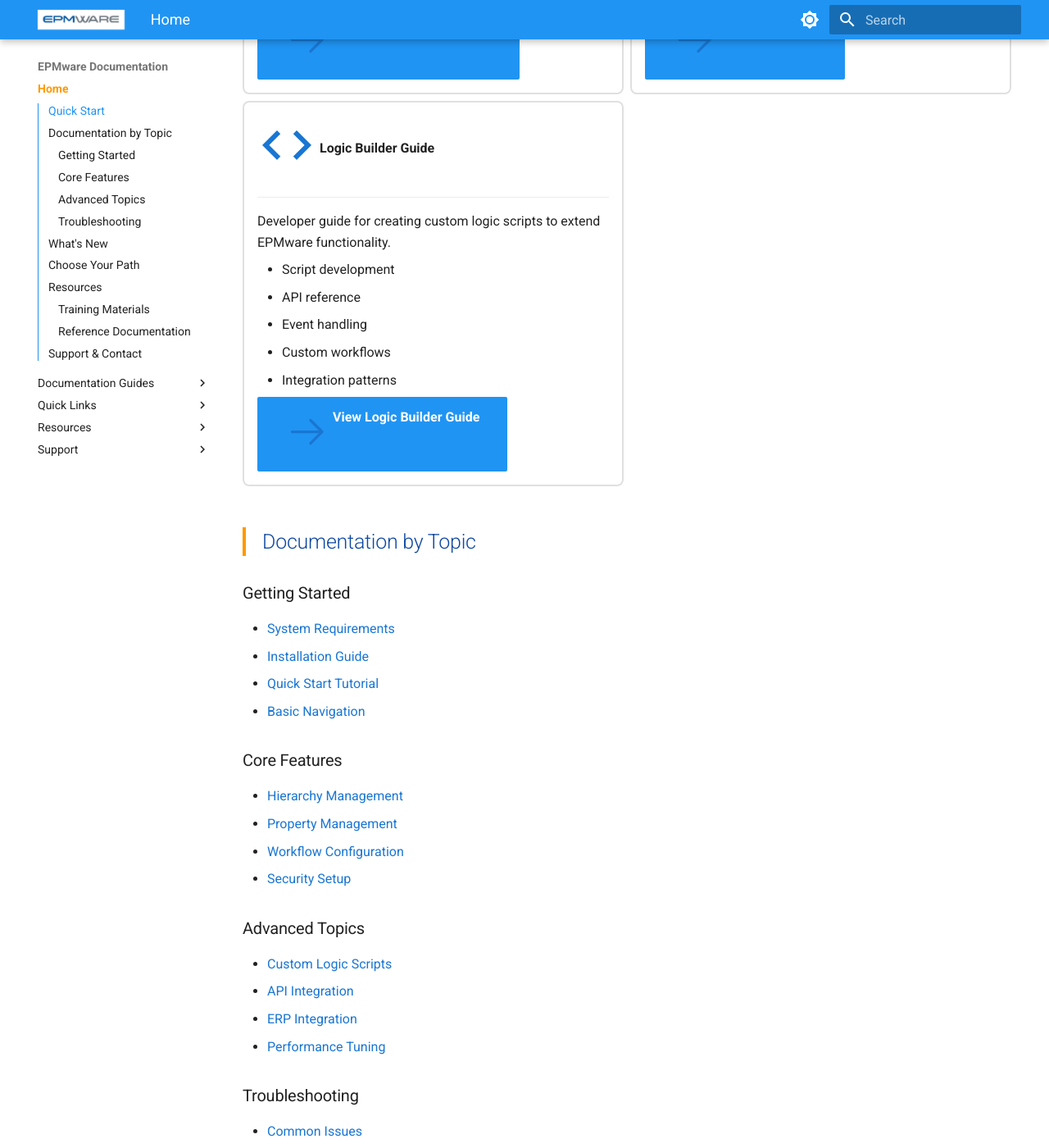
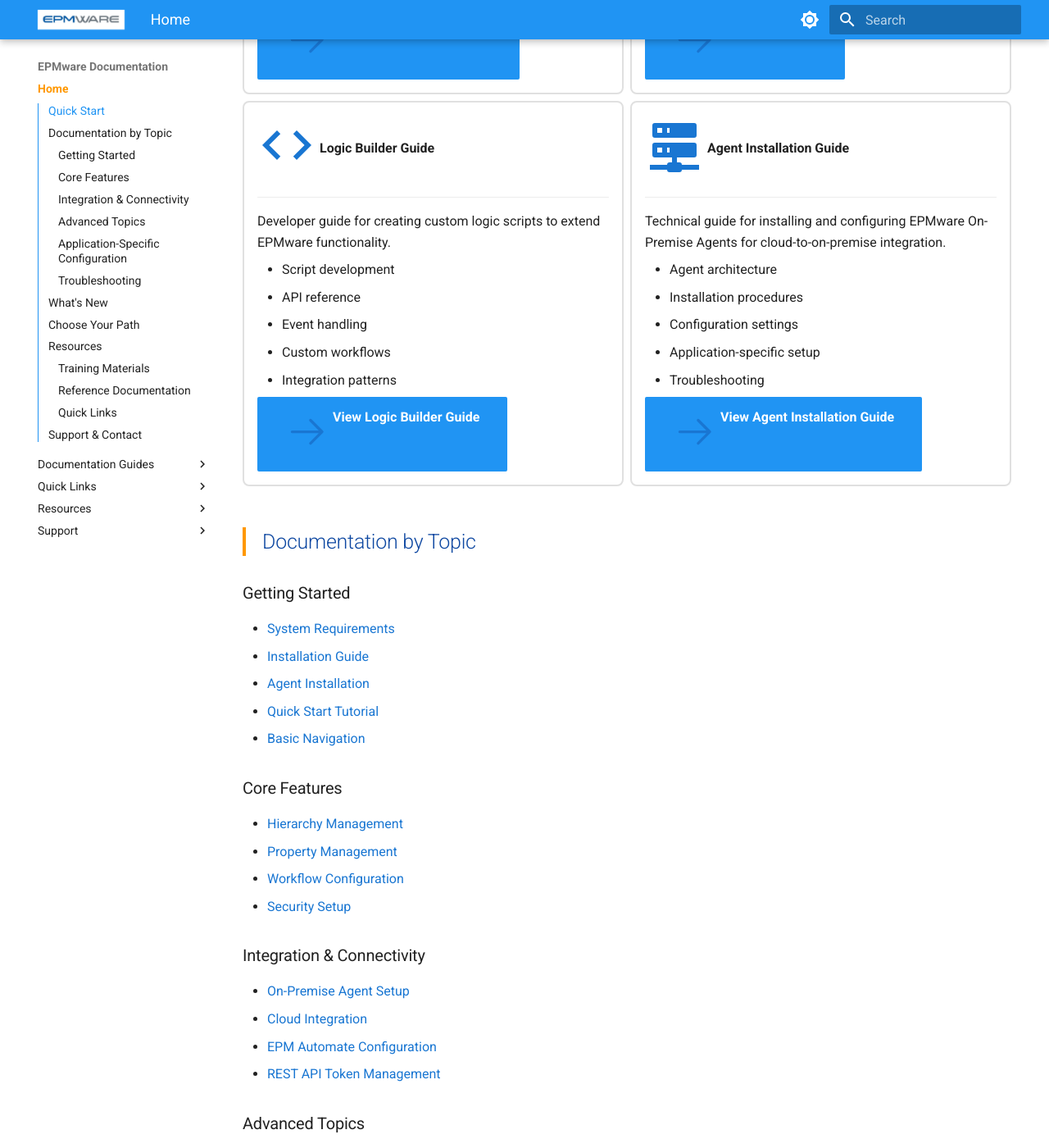
Before and after one commit to tkiratsous/epmware-docs-home, an MkDocs documentation site: the page built from docs/index.md, in a window 1280 px wide and 1400 px high, scrolled down 730 px. Shown: the whole window at 82% size. Built offline with MkDocs 1.6.1 and Material for MkDocs 9.7.7, drawn with Linux system fonts in a browser that asks for light colours; some of the changed text lies outside the part shown.

Commit message:
Action Script

```diff
--- a/docs/index.md
+++ b/docs/index.md
@@ -50,6 +50,20 @@
 
     [:octicons-arrow-right-24: View Logic Builder Guide](https://logic-builder-guide.epmware.com/){ .md-button .md-button--primary }
 
+-   :material-server-network:{ .lg .middle } **Agent Installation Guide**
+
+    ---
+
+    Technical guide for installing and configuring EPMware On-Premise Agents for cloud-to-on-premise integration.
+
+    - Agent architecture
+    - Installation procedures
+    - Configuration settings
+    - Application-specific setup
+    - Troubleshooting
+
+    [:octicons-arrow-right-24: View Agent Installation Guide](https://agent-install-guide.epmware.com/){ .md-button .md-button--primary }
+
 </div>
 
 ## Documentation by Topic
@@ -57,6 +71,7 @@
 ### Getting Started
 - [System Requirements](https://admin-guide.epmware.com/installation/requirements/)
 - [Installation Guide](https://admin-guide.epmware.com/installation/)
+- [Agent Installation](https://agent-install-guide.epmware.com/)
 - [Quick Start Tutorial](https://user-guide.epmware.com/getting-started/)
 - [Basic Navigation](https://user-guide.epmware.com)
 
@@ -66,16 +81,30 @@
 - [Workflow Configuration](https://admin-guide.epmware.com/workflow/)
 - [Security Setup](https://admin-guide.epmware.com/security/)
 
+### Integration & Connectivity
+- [On-Premise Agent Setup](https://agent-install-guide.epmware.com/)
+- [Cloud Integration](https://admin-guide.epmware.com/configuration/applications/)
+- [EPM Automate Configuration](https://agent-install-guide.epmware.com/#configure-epm-automate-on-agent-server)
+- [REST API Token Management](https://agent-install-guide.epmware.com/#rest-api-token)
+
 ### Advanced Topics
 - [Custom Logic Scripts](https://logic-builder-guide.epmware.com/getting-started/)
 - [API Integration](https://logic-builder-guide.epmware.com/api/)
 - [ERP Integration](https://logic-builder-guide.epmware.com/events/erp-interface/)
+- [Multi-Environment Deployment](https://admin-guide.epmware.com/configuration/infrastructure/)
 - [Performance Tuning](https://admin-guide.epmware.com/maintenance/performance/)
+
+### Application-Specific Configuration
+- [Hyperion HFM Setup](https://agent-install-guide.epmware.com/#hyperion-hfm)
+- [Hyperion Planning Configuration](https://agent-install-guide.epmware.com/#hyperion-planning)
+- [PCMCS Integration](https://agent-install-guide.epmware.com/#pcmcs)
 
 ### Troubleshooting
 - [Common Issues](https://admin-guide.epmware.com/troubleshooting/)
 - [Error Messages](https://user-guide.epmware.com/troubleshooting/)
 - [Debug Logging](https://logic-builder-guide.epmware.com/appendices/debugging/)
+- [Agent Troubleshooting](https://agent-install-guide.epmware.com/#agent-troubleshooting)
+- [Agent Logs](https://agent-install-guide.epmware.com/#agent-logs)
 
 ## What's New
 
@@ -84,10 +113,15 @@
       - Enhanced Logic Builder capabilities
       - Improved workflow automation
       - New API endpoints
+    - **Agent Version 1.7** - November 2023
+      - Updated EPM Automate integration
+      - Enhanced cloud connectivity
+      - Improved error handling
     - **Documentation Updates** - October 2025
       - Reorganized Logic Builder Guide
       - Added new troubleshooting sections
       - Updated API reference
+      - Enhanced Agent Installation Guide
 
 ## Choose Your Path
 
@@ -117,6 +151,14 @@
 
     [:octicons-arrow-right-24: Start Coding](https://logic-builder-guide.epmware.com/)
 
+-   :material-cloud-sync:{ .lg .middle } **Setting up Integration?**
+
+    ---
+
+    Install and configure agents for cloud-to-on-premise connectivity.
+
+    [:octicons-arrow-right-24: Install Agent](https://agent-install-guide.epmware.com/)
+
 -   :material-help-circle:{ .lg .middle } **Need Help?**
 
     ---
@@ -134,12 +176,20 @@
 - Webinar Recordings
 - Best Practices Guide
 - Sample Scripts Repository
+- Agent Configuration Examples
 
 ### Reference Documentation
 - [Glossary of Terms](https://user-guide.epmware.com/reference/#field-glossary)
 - [Action Code Reference](https://logic-builder-guide.epmware.com/appendices/action-codes/)
 - [API Reference](https://logic-builder-guide.epmware.com/api/)
 - [Database Views](https://logic-builder-guide.epmware.com/api/database-views/)
+- [Agent Properties Reference](https://agent-install-guide.epmware.com/#agent-properties)
+
+### Quick Links
+- [Hardware Requirements](https://agent-install-guide.epmware.com/#hardware-and-software-requirements)
+- [Cygwin Installation](https://agent-install-guide.epmware.com/#install-cygwin)
+- [Agent Service Configuration](https://agent-install-guide.epmware.com/#agent-service-file)
+- [Windows Scheduled Task Setup](https://agent-install-guide.epmware.com/#schedule-agent-on-windows-servers)
 
 ## Support & Contact
 
--- a/mkdocs.yml
+++ b/mkdocs.yml
@@ -22,7 +22,7 @@
 
   features:
     - navigation.top
-    - navigation.indexes
+    #- navigation.indexes
     - search.highlight
     - search.share
     - search.suggest
```
